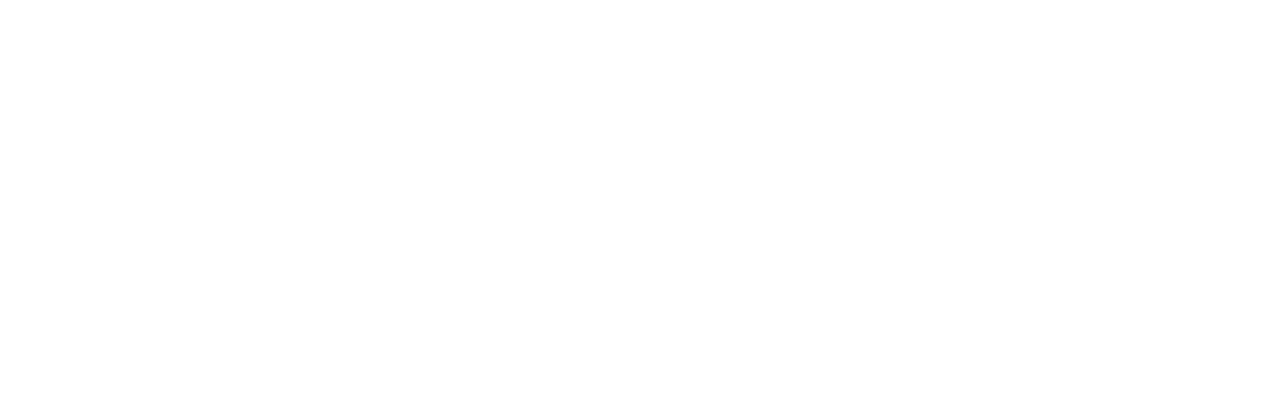
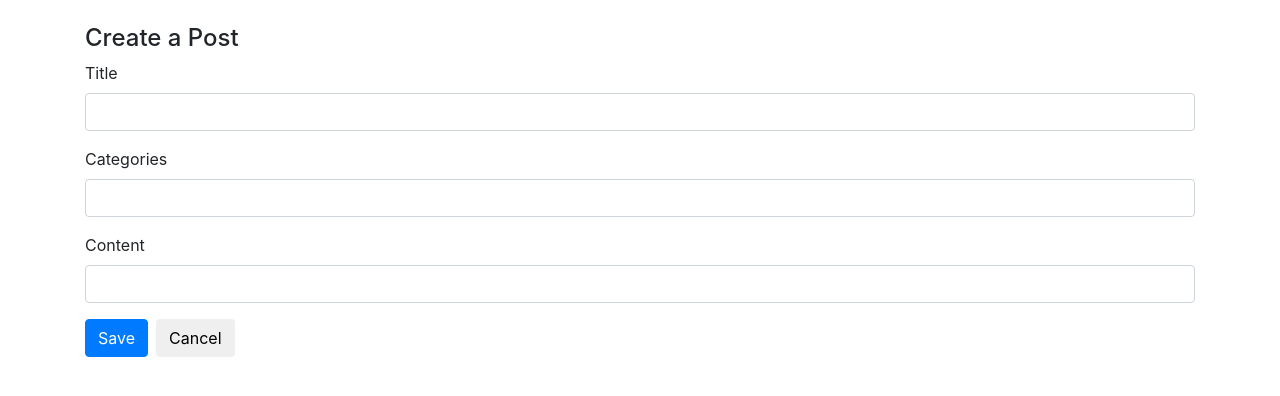
Before and after one commit to nhi-ngo/React-Redux, a React (Create React App) app in the folder blog-editor/: page /posts/new in a window 1280 px wide. Shown: the top 396 px of the page. Built offline with nearby package versions, Linux system fonts and the light colour scheme.

Commit message:
add PostForm component

```diff
--- a/blog-editor/package.json
+++ b/blog-editor/package.json
@@ -14,6 +14,7 @@
     "react-router-dom": "^4.3.1",
     "react-scripts": "3.4.3",
     "redux": "^4.0.5",
+    "redux-form": "^8.3.6",
     "redux-promise": "^0.6.0"
   },
   "scripts": {
--- a/blog-editor/public/index.html
+++ b/blog-editor/public/index.html
@@ -5,16 +5,20 @@
 		<link rel="icon" href="%PUBLIC_URL%/favicon.ico" />
 		<meta name="viewport" content="width=device-width, initial-scale=1" />
 		<meta name="theme-color" content="#000000" />
-    <meta
-      name="description"
-      content="Web site created using create-react-app"
-    />
+		<meta name="description" content="Web site created using create-react-app" />
 		<link rel="apple-touch-icon" href="%PUBLIC_URL%/logo192.png" />
 		<!--
       manifest.json provides metadata used when your web app is installed on a
       user's mobile device or desktop. See https://developers.google.com/web/fundamentals/web-app-manifest/
     -->
 		<link rel="manifest" href="%PUBLIC_URL%/manifest.json" />
+		<link
+			rel="stylesheet"
+			href="https://maxcdn.bootstrapcdn.com/bootstrap/4.0.0/css/bootstrap.min.css"
+			integrity="sha384-Gn5384xqQ1aoWXA+058RXPxPg6fy4IWvTNh0E263XmFcJlSAwiGgFAW/dAiS6JXm"
+			crossorigin="anonymous"
+		/>
+
 		<!--
       Notice the use of %PUBLIC_URL% in the tags above.
       It will be replaced with the URL of the `public` folder during the build.
--- a/blog-editor/src/actions/index.js
+++ b/blog-editor/src/actions/index.js
@@ -1,7 +1,7 @@
 import posts from '../apis/posts'
 import { CREATE_POST, FETCH_POSTS, FETCH_POST, DELETE_POST } from './types'
 
-const API_KEY = '?key=PAPER1234'
+const API_KEY = '?key=NHI1234'
 
 export const fetchPosts = async () => {
   const response = await posts.get(`/posts${API_KEY}`)
@@ -11,3 +11,12 @@
     payload: response.data,
   }
 }
+
+export const createPost = (formValues) => async () => {
+  const response = await posts.post('/posts', { ...formValues })
+
+  return {
+    type: CREATE_POST,
+    payload: response.data,
+  }
+}
--- a/blog-editor/src/components/App.js
+++ b/blog-editor/src/components/App.js
@@ -1,16 +1,20 @@
 import React from 'react'
 import { BrowserRouter as Router, Route, Switch } from 'react-router-dom'
+
 import PostList from './PostList'
+import PostCreate from './PostCreate'
 
 const App = () => {
   return (
+    <div className="container mt-4">
       <Router>
         <Switch>
           <Route exact path="/" component={PostList} />
-        {/* <Route path="/posts/new" exact component={PostCreate} /> */}
+          <Route path="/posts/new" exact component={PostCreate} />
           {/* <Route path="/posts/:id" exact component={PostShow} /> */}
         </Switch>
       </Router>
+    </div>
   )
 }
 
--- /dev/null
+++ b/blog-editor/src/components/PostCreate.js
@@ -0,0 +1,22 @@
+import React, { Component } from 'react'
+import { connect } from 'react-redux'
+
+import { createPost } from '../actions'
+import PostForm from './PostForm'
+
+class PostCreate extends Component {
+  onSubmit = (formValues) => {
+    this.props.createPost(formValues)
+  }
+
+  render() {
+    return (
+      <div>
+        <h4>Create a Post</h4>
+        <PostForm onSubmit={this.onSubmit} />
+      </div>
+    )
+  }
+}
+
+export default connect(null, { createPost })(PostCreate)
--- /dev/null
+++ b/blog-editor/src/components/PostForm.js
@@ -0,0 +1,55 @@
+import React, { Component } from 'react'
+import { Field, reduxForm } from 'redux-form'
+
+class PostForm extends Component {
+  renderInput = ({ input, label, meta: { touched, error } }) => {
+    const formControl = `form-control ${
+      touched && error ? 'is-invalid' : 'form-control'
+    }`
+
+    return (
+      <div className="form-group">
+        <label>{label}</label>
+        <input {...input} type="text" autoComplete="off" className={formControl} />
+        {touched && error && <small className="text-danger">{error}</small>}
+      </div>
+    )
+  }
+
+  onSubmit = (formValues) => {
+    this.props.onSubmit(formValues)
+  }
+
+  render() {
+    // console.log(this.props)
+    return (
+      <form onSubmit={this.props.handleSubmit(this.onSubmit)}>
+        <Field name="title" component={this.renderInput} label="Title" />
+        <Field name="categories" component={this.renderInput} label="Categories" />
+        <Field name="content" component={this.renderInput} label="Content" />
+        <button className="btn btn-primary mr-2">Save</button>
+        <button className="btn">Cancel</button>
+      </form>
+    )
+  }
+}
+
+const validate = (formValues) => {
+  const errors = {}
+
+  if (!formValues.title || formValues.title.length < 3) {
+    errors.title = 'Enter a title that is at least 3 characters'
+  }
+
+  if (!formValues.categories) {
+    errors.categories = 'Enter some categories'
+  }
+
+  if (!formValues.content) {
+    errors.content = 'Enter some content'
+  }
+
+  return errors
+}
+
+export default reduxForm({ form: 'postNewForm', validate })(PostForm)
--- a/blog-editor/src/components/PostList.js
+++ b/blog-editor/src/components/PostList.js
@@ -1,5 +1,7 @@
 import React, { Component } from 'react'
 import { connect } from 'react-redux'
+import { Link } from 'react-router-dom'
+
 import { fetchPosts } from '../actions'
 
 class PostList extends Component {
@@ -10,16 +12,29 @@
   renderPosts() {
     return this.props.posts.map((post) => {
       return (
-        <li key={post.id} className="list-group-item">
-          {post.title}
-        </li>
+        <div>
+          <Link to={`/posts/${post.id}`} key={post.id} className="list-group-item">
+            {post.title}
+          </Link>
+        </div>
       )
     })
+  }
+
+  renderCreate() {
+    return (
+      <div className="text-right">
+        <Link to="/posts/new" className="btn btn-primary">
+          Add a Post
+        </Link>
+      </div>
+    )
   }
 
   render() {
     return (
       <div>
+        {this.renderCreate()}
         <h1>Posts</h1>
         <ul className="list-group">{this.renderPosts()}</ul>
       </div>
--- a/blog-editor/src/reducers/index.js
+++ b/blog-editor/src/reducers/index.js
@@ -1,6 +1,8 @@
 import { combineReducers } from 'redux'
+import { reducer as formReducer } from 'redux-form'
 import postReducer from './postReducer'
 
 export default combineReducers({
   posts: postReducer,
+  form: formReducer,
 })
--- a/blog-editor/src/reducers/postReducer.js
+++ b/blog-editor/src/reducers/postReducer.js
@@ -5,6 +5,8 @@
   switch (action.type) {
     case FETCH_POSTS:
       return { ...state, ..._.mapKeys(action.payload, 'id') }
+    case CREATE_POST:
+      return { ...state, [action.payload.id]: action.payload }
     default:
       return state
   }
```
Also changed, not shown: 1 other file (tests, documents, lock files or other folders). Lines whose indentation alone changed are shown as unchanged.
